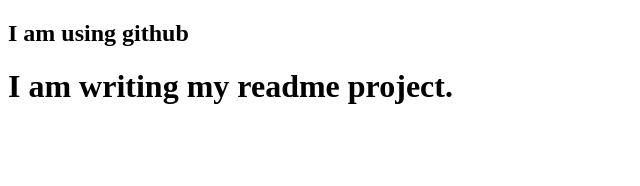
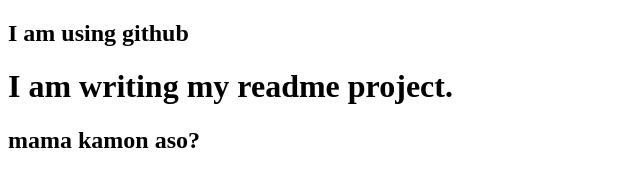
Before and after one commit to MdOjaer008/my-first_website, a plain HTML site: page index.html/index.html in a window 1280 px wide. Shown: the whole page, without its empty margins (0-640 px from the left). Drawn offline with Linux system fonts and the light colour scheme.

Commit message:
aggrement

```diff
--- a/index.html/index.html
+++ b/index.html/index.html
@@ -9,5 +9,6 @@
 <body>
     <h2>I am using github</h2>
     <H1>I am writing my readme project.</H1>
+    <h2>mama kamon aso?</h2>
 </body>
 </html>
```
Also changed, not shown: 1 other file.
